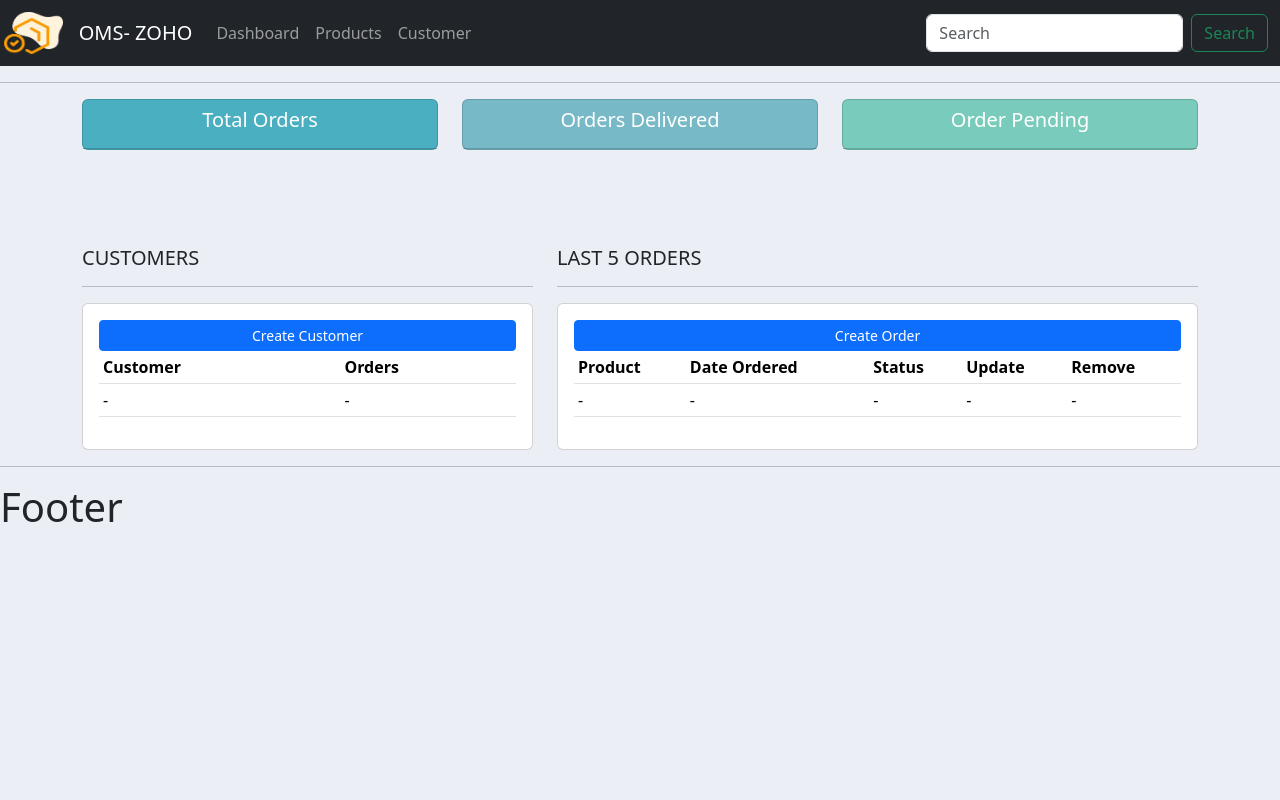
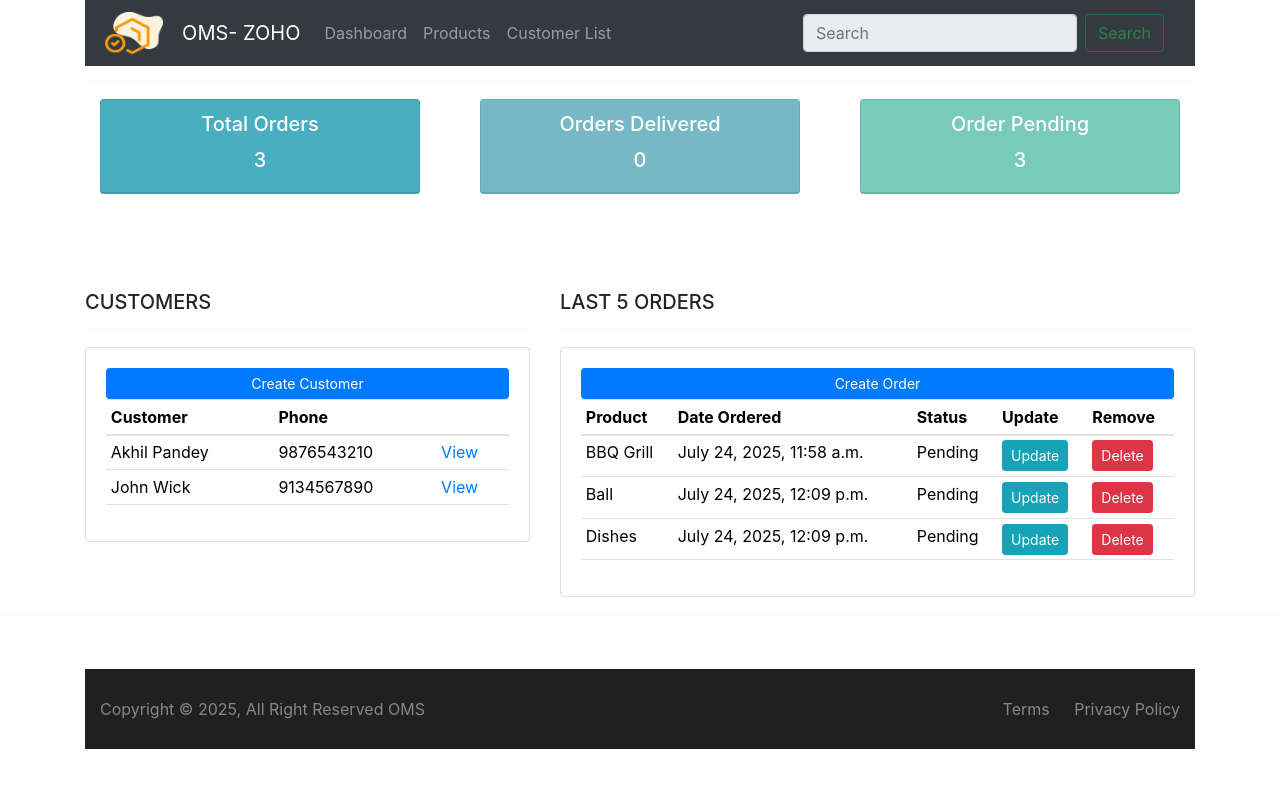
Before and after one commit to akhil-digipie/Order_Management, a Django app: page / in a window 1280 px wide. Run offline with Django 5.2, Linux system fonts and the light colour scheme; data comes from the database, SQL or seed files in the repository; some libraries are stand-ins or nearby versions.

Commit message:
Data Rendering from backend

```diff
--- a/account/models.py
+++ b/account/models.py
@@ -1,5 +1,4 @@
-from itertools import product
-
+# from itertools import product
 from django.db import models
 
 class Customer(models.Model):
--- a/account/static/css/main.css
+++ b/account/static/css/main.css
@@ -14,3 +14,7 @@ body{
 #logo{
 
 }
+
+.www{
+    height : auto !important;
+}
--- a/account/templates/account/dashboard.html
+++ b/account/templates/account/dashboard.html
@@ -1,6 +1,6 @@
 {% extends 'static_pages/base_account.html' %}
 {% block start %}
-<div class="container">
+<!--<div class="container">-->
     {% include 'account/status.html' %}
     <div class="row mt-5">
         <!-- Customers Section -->
@@ -15,14 +15,18 @@
                     <thead>
                         <tr>
                             <th>Customer</th>
-                            <th>Orders</th>
+                            <th>Phone</th>
+                            <th></th>
                         </tr>
                     </thead>
                     <tbody>
+                    {% for customer in customers %}
                         <tr>
-                            <td>-</td>
-                            <td>-</td>
+                            <td>{{ customer.name }}</td>
+                            <td>{{ customer.phone }}</td>
+                            <td><a href="{% url 'customer' customer.id %}">View</a></td>
                         </tr>
+                    {% endfor %}
                     </tbody>
                 </table>
             </div>
@@ -47,13 +51,15 @@
                         </tr>
                     </thead>
                     <tbody>
+                        {% for order in orders %}
                         <tr>
-                            <td>-</td>
-                            <td>-</td>
-                            <td>-</td>
-                            <td>-</td>
-                            <td>-</td>
+                            <td>{{ order.product }}</td>
+                            <td>{{ order.date_created }}</td>
+                            <td>{{ order.status }}</td>
+                            <td><a class="btn btn-sm btn-info" href="">Update</a></td>
+                            <td><a class="btn btn-sm btn-danger" href="">Delete</a></td>
                         </tr>
+                    {% endfor %}
                     </tbody>
                 </table>
             </div>
--- a/account/templates/account/status.html
+++ b/account/templates/account/status.html
@@ -4,6 +4,7 @@
             <div class="card text-center text-white mb-5" id="total-orders">
                 <div class="card-header">
                     <h5 class="card-title">Total Orders</h5>
+                    <h5>{{ total_orders }}</h5>
                 </div>
             </div>
         </div>
@@ -14,6 +15,7 @@
             <div class="card text-center text-white mb-5" id="order-delivered">
                 <div class="card-header">
                     <h5 class="card-title">Orders Delivered</h5>
+                    <h5>{{ total_orders_delivered }}</h5>
                 </div>
             </div>
         </div>
@@ -24,6 +26,7 @@
             <div class="card text-center text-white mb-5" id="order-pending">
                 <div class="card-header">
                     <h5 class="card-title">Order Pending</h5>
+                    <h5>{{ total_orders_pending }}</h5>
                 </div>
             </div>
         </div>
--- a/account/templates/static_pages/base_account.html
+++ b/account/templates/static_pages/base_account.html
@@ -11,6 +11,7 @@
 
 </head>
     <body>
+        <div class="container">
             {% include 'static_pages/navbar.html' %}
             <hr>
               {% block start %}
@@ -18,5 +19,6 @@
               {% endblock %}
             <hr>
             {% include 'static_pages/footer.html' %}
+        </div>
     </body>
 </html>
--- a/account/templates/static_pages/footer.html
+++ b/account/templates/static_pages/footer.html
@@ -18,4 +18,53 @@
 <!--    </div>-->
 <!--  </div>-->
 <!--</div>-->
-<h1>Footer</h1>
+<div class="container">
+<link href="//maxcdn.bootstrapcdn.com/bootstrap/4.1.1/css/bootstrap.min.css" rel="stylesheet" id="bootstrap-css">
+<script src="//maxcdn.bootstrapcdn.com/bootstrap/4.1.1/js/bootstrap.min.js"></script>
+<script src="//cdnjs.cloudflare.com/ajax/libs/jquery/3.2.1/jquery.min.js"></script>
+<link rel="stylesheet" href="https://cdnjs.cloudflare.com/ajax/libs/font-awesome/4.7.0/css/font-awesome.css" />
+<style>
+    .copyright {
+      padding: 28px 0;
+      margin-top: 55px;
+      background-color: #202020; }
+      .copyright span,
+      .copyright a {
+        color: #878787;
+        -webkit-transition: all 0.3s linear;
+        -o-transition: all 0.3s linear;
+        transition: all 0.3s linear; }
+      .copyright a:hover {
+        color:#007bff; }
+
+    .copyright-menu ul {
+      text-align: right;
+      margin: 0; }
+
+    .copyright-menu li {
+      display: inline-block;
+      padding-left: 20px; }
+</style>
+
+    <div class="copyright">
+        <div class="container">
+            <div class="row">
+                <div class="col-md-6">
+                    <span>Copyright © 2025, All Right Reserved OMS</span>
+                </div>
+                <div class="col-md-6">
+                    <div class="copyright-menu">
+                        <ul>
+                            <li>
+                                <a href="#">Terms</a>
+                            </li>
+                            <li>
+                                <a href="#">Privacy Policy</a>
+                            </li>
+                        </ul>
+                    </div>
+                </div>
+            </div>
+        </div>
+    </div>
+</div>
--- a/account/templates/static_pages/navbar.html
+++ b/account/templates/static_pages/navbar.html
@@ -13,29 +13,15 @@
           <a class="nav-link " aria-current="page" href="/">Dashboard</a>
         </li>
         <li class="nav-item">
-          <a class="nav-link" href="/products/">Products</a>
+          <a class="nav-link" href="{%url 'products'%}">Products</a>
         </li>
         <li class="nav-item">
-          <a class="nav-link" href="/customer/">Customer</a>
+          <a class="nav-link" href="{%url 'view_customer_list'%}">Customer List</a>
         </li>
-<!--        <li class="nav-item dropdown">-->
-<!--          <a class="nav-link dropdown-toggle" href="#" role="button" data-bs-toggle="dropdown" aria-expanded="false">-->
-<!--            Dropdown-->
-<!--          </a>-->
-<!--          <ul class="dropdown-menu">-->
-<!--            <li><a class="dropdown-item" href="#">Action</a></li>-->
-<!--            <li><a class="dropdown-item" href="#">Another action</a></li>-->
-<!--            <li><hr class="dropdown-divider"></li>-->
-<!--            <li><a class="dropdown-item" href="#">Something else here</a></li>-->
-<!--          </ul>-->
-<!--        </li>-->
-<!--        <li class="nav-item">-->
-<!--          <a class="nav-link disabled" aria-disabled="true">Disabled</a>-->
-<!--        </li>-->
       </ul>
       <form class="d-flex" role="search">
-        <input class="form-control me-2" type="search" placeholder="Search" aria-label="Search"/>
-        <button class="btn btn-outline-success" type="submit">Search</button>
+        <input disabled class="form-control me-2" type="search" placeholder="Search" aria-label="Search"/>
+        <button disabled class="btn btn-outline-success" type="submit">Search</button>
       </form>
     </div>
   </div>
--- a/account/urls.py
+++ b/account/urls.py
@@ -6,5 +6,6 @@ urlpatterns = [
     path('admin/', admin.site.urls),
     path('', views.home),
     path('products/', views.products, name="products"),
-    path('customer/',views.customer, name="customer"),
+    path('customer/<str:id>/',views.customer, name="customer"),
+    path('view_customer_list/',views.view_customer_list, name="view_customer_list"),
 ]
--- a/account/views.py
+++ b/account/views.py
@@ -1,11 +1,37 @@
+from django.core.paginator import Paginator
 from django.shortcuts import render
 from django.http import HttpResponse
+from .models import *
 
 def home(request):
-    return render (request, 'account/dashboard.html')
+    orders = Order.objects.all()
+    customers = Customer.objects.all()
+    total_customer = customers.count()
+    total_orders_delivered = orders.filter(status = 'Delivered').count()
+    total_orders_pending = orders.filter(status = 'Pending').count()
+    total_orders = orders.count()
+    context = {'orders': orders, 'customers': customers, 'total_customer' : total_customer, 'total_orders_delivered' : total_orders_delivered, 'total_orders_pending': total_orders_pending , 'total_orders': total_orders}
+    return render (request, 'account/dashboard.html', context)
+
 
 def products(request):
-    return render (request, 'account/products.html')
+    products = Product.objects.all()
+    return render (request, 'account/products.html', {'products': products})
 
-def customer(request):
-    return render (request, 'account/customer.html')
+
+def customer(request, id):
+    cust = Customer.objects.get(id = id)
+    # customers = Customer.objects.all()
+    orders = cust.order_set.all()
+    context = {'cust' : cust, 'orders' : orders}
+    return render (request, 'account/customer.html', context)
+
+
+def view_customer_list(request):
+    customer_list = Customer.objects.all().order_by('date_created')
+    paginator = Paginator(customer_list, 10)
+
+    page_number = request.GET.get('page')  # Get the current page number from the request
+    customers = paginator.get_page(page_number)  # Returns a Page object
+
+    return render(request, 'account/view_customers_list.html', {'customers': customers})
```
Also changed, not shown: account/templates/account/customer.html (+14 -10 lines), account/templates/account/products.html (+6 -8 lines), account/templates/account/view_customers_list.html (added, +67 -0 lines). Lines whose indentation alone changed are shown as unchanged.
